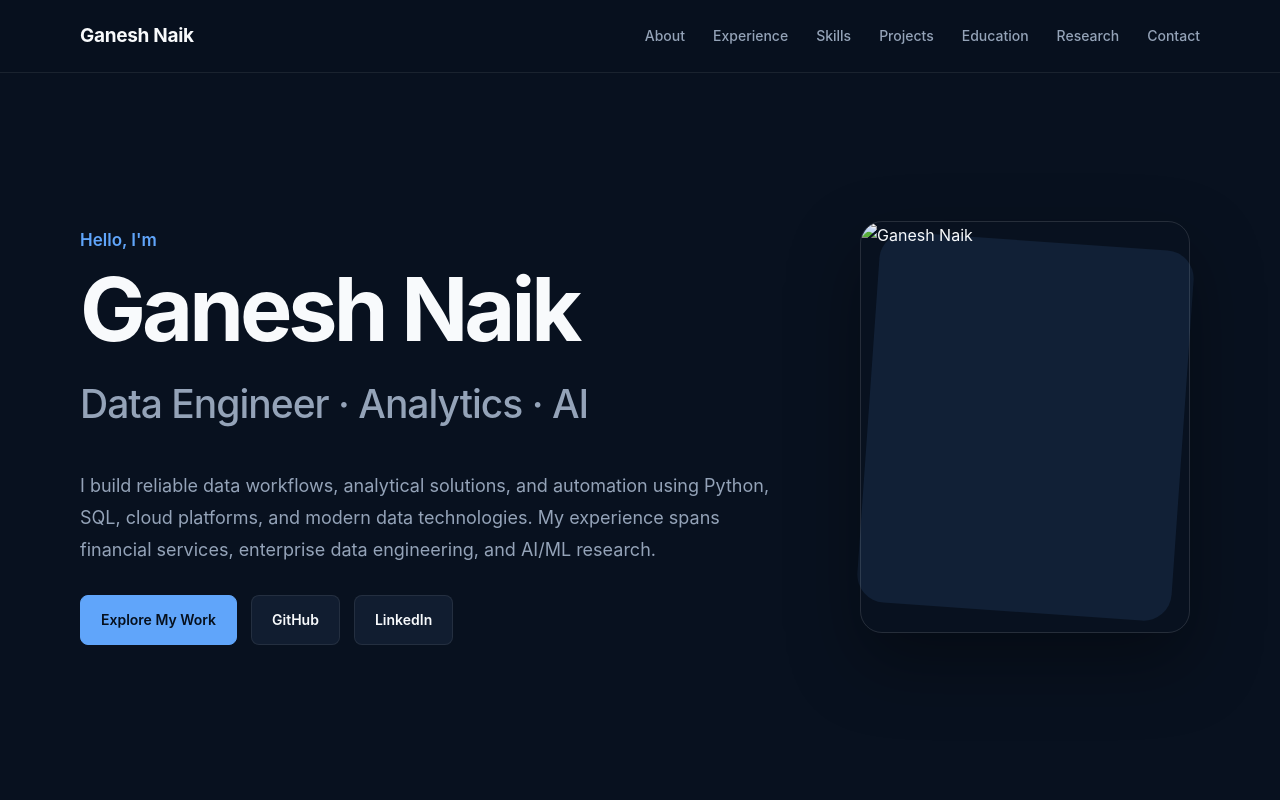
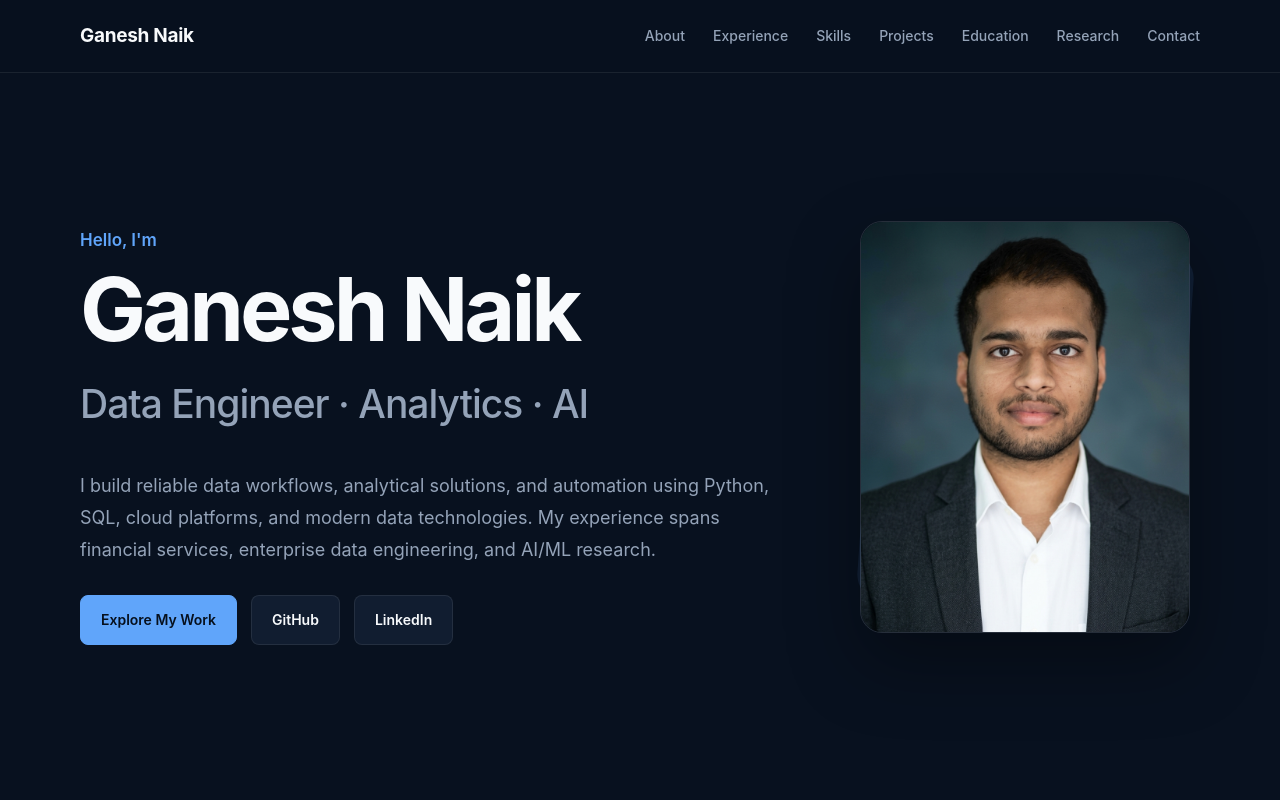
Before and after one commit to gnaik15/gnaik15.github.io, a plain HTML site: page index.html in a window 1280 px wide. Shown: the top 800 px of the page. Drawn offline with Linux system fonts and the light colour scheme.

Commit message:
Fix hero image path

```diff
--- a/index.html
+++ b/index.html
@@ -70,7 +70,7 @@
             <div class="hero-photo">
 
                 <img
-                    src="ganesh-naik.jpg"
+                    src="ganesh-naik.jpeg"
                     alt="Ganesh Naik"
                 >
 
```
